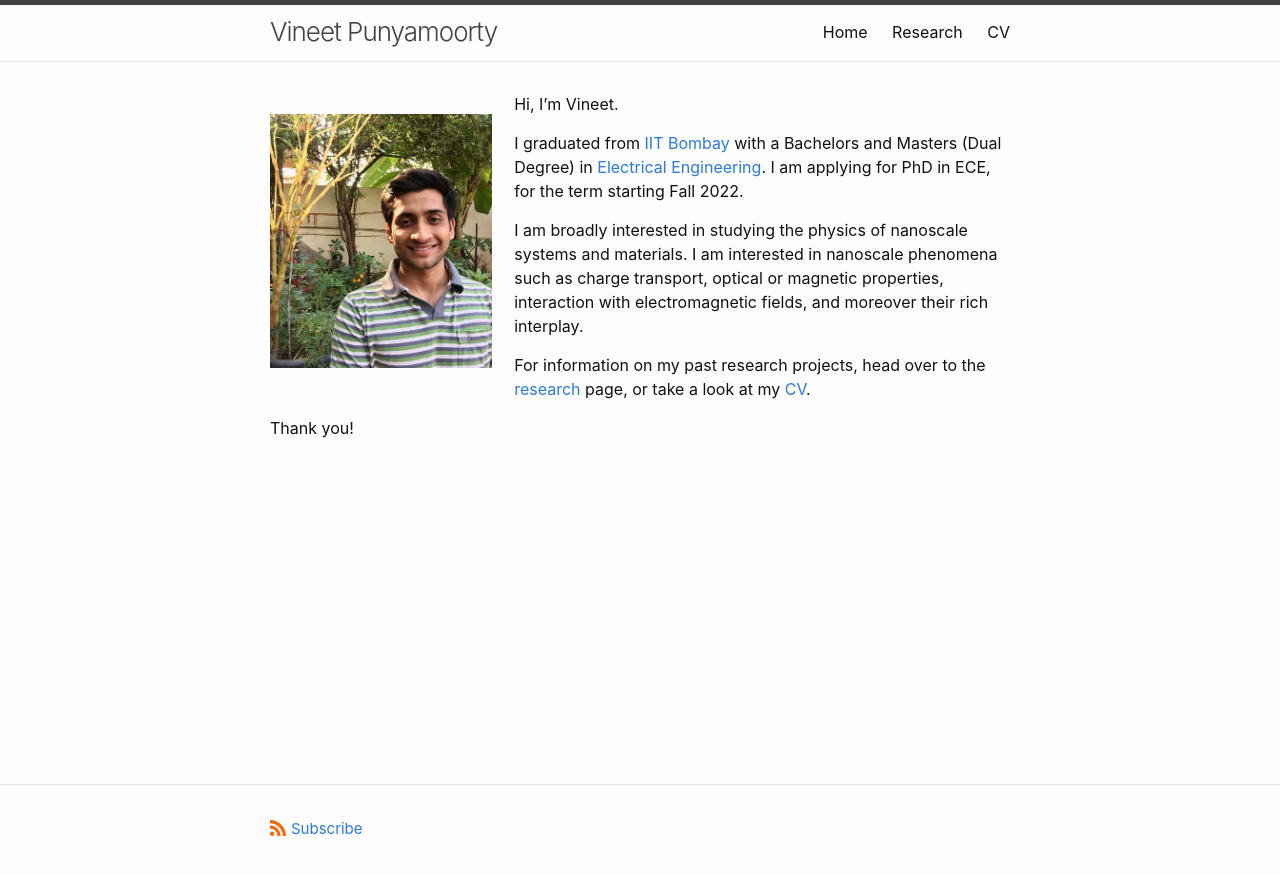
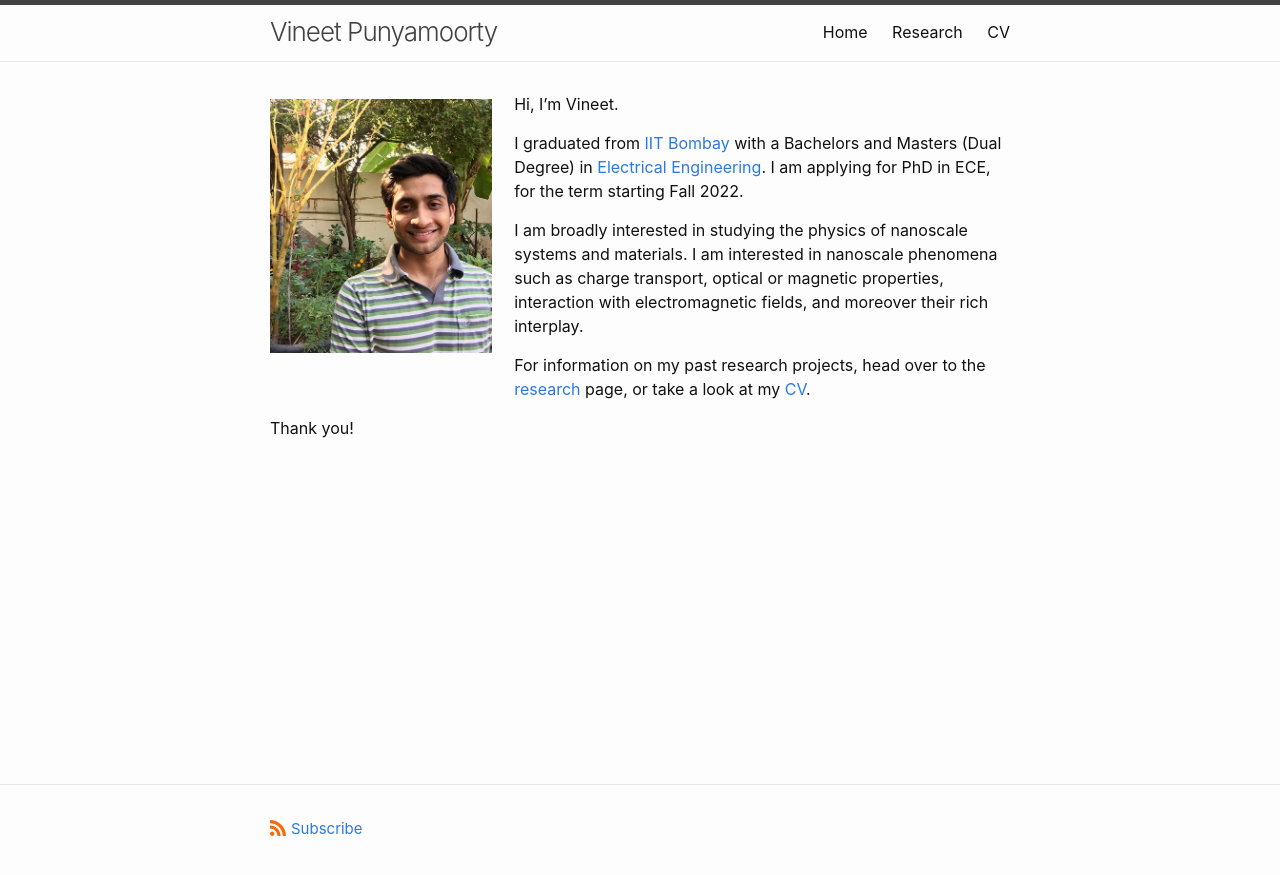
Before and after one commit to vineetpmoorty/vineetpmoorty.github.io, a Jekyll site: the page built from index.md, in a window 1280 px wide. Shown: the top 875 px of the page. Built offline with Jekyll 4.4.1, drawn with Linux system fonts in a browser that asks for light colours.

Commit message:
format image in home page

```diff
--- a/index.md
+++ b/index.md
@@ -4,7 +4,7 @@
 layout: default
 order: 1
 ---
-<img src="/imgs/VineetDP.jpg" align="left" width="30%" style="padding-right:3%;padding-bottom:5%;padding-top:3%">
+<img src="/imgs/VineetDP.jpg" align="left" width="30%" style="padding-right:3%;padding-bottom:5%;padding-top:1%">
 Hi, I'm Vineet.
 
 I graduated from <a href="https://www.iitb.ac.in">IIT Bombay</a> with a Bachelors and Masters (Dual Degree) in <a href="https://www.ee.iitb.ac.in">Electrical Engineering</a>. I am applying for PhD in ECE, for the term starting Fall 2022.
```
